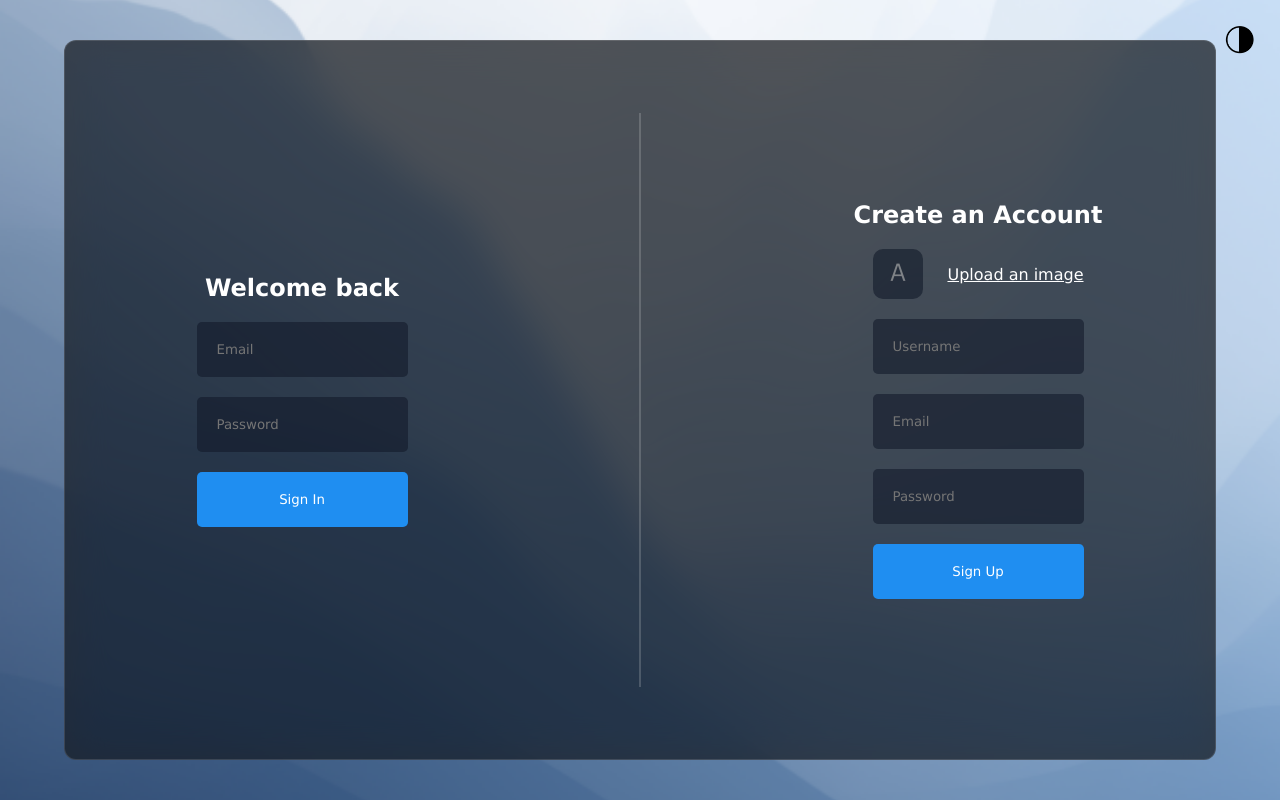
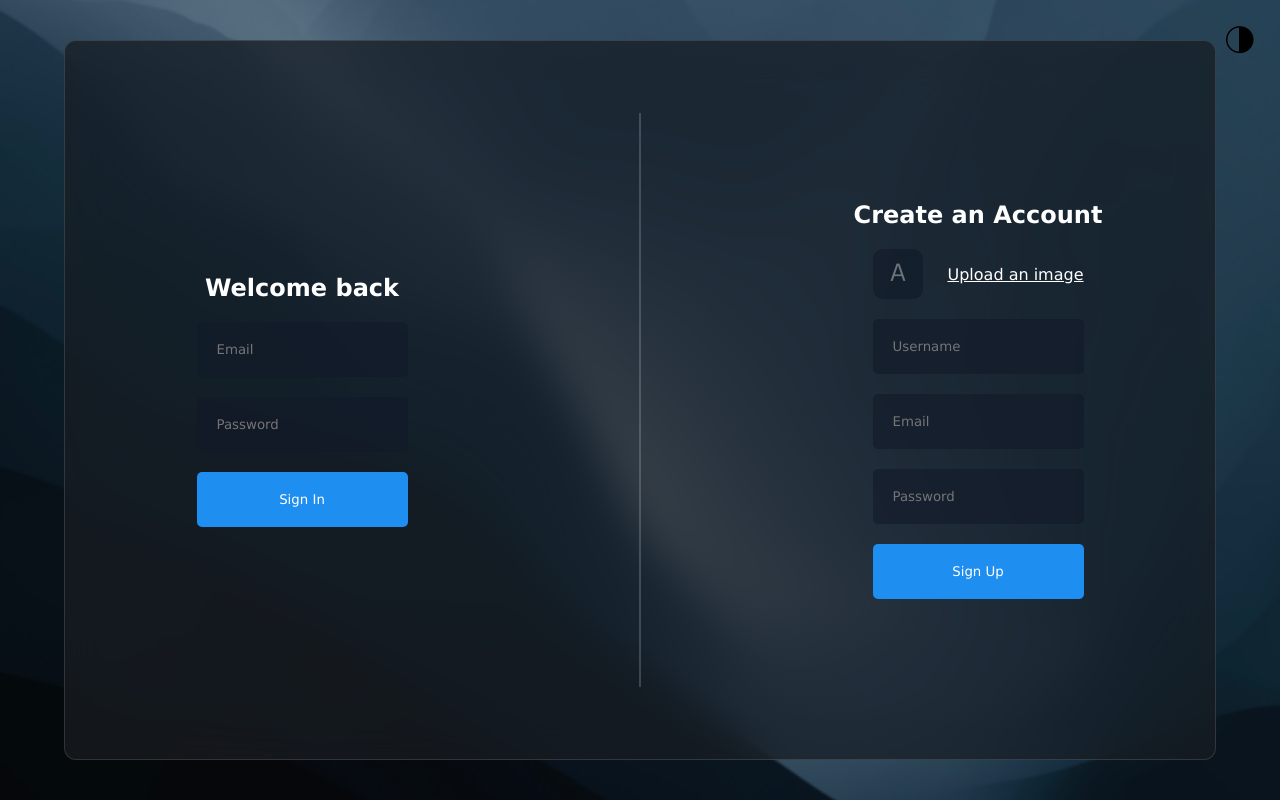
Before and after one commit to Lakshmi-Likitha/REACT-APP, a React (Vite) app: page / in a window 1280 px wide. Built offline with nearby package versions, Linux system fonts and the light colour scheme; no server answers.

Commit message:
Update index.css

```diff
--- a/src/index.css
+++ b/src/index.css
@@ -7,7 +7,7 @@
 }
 
 body {
-  background-image: url("/bg2.jpg");
+  background-image: url("/bg1.jpg");
   background-size: cover;        /* Ensures the image covers the entire background */
   background-repeat: no-repeat;  /* Prevents the image from repeating */
   background-position: center;   /* Centers the image */
@@ -20,7 +20,7 @@ body {
 }
 
 body.bright-mode {
-  background-image: url("/bg3.jpg");
+  background-image: url("/bg2.jpg");
   color: white;
 }
 
```
